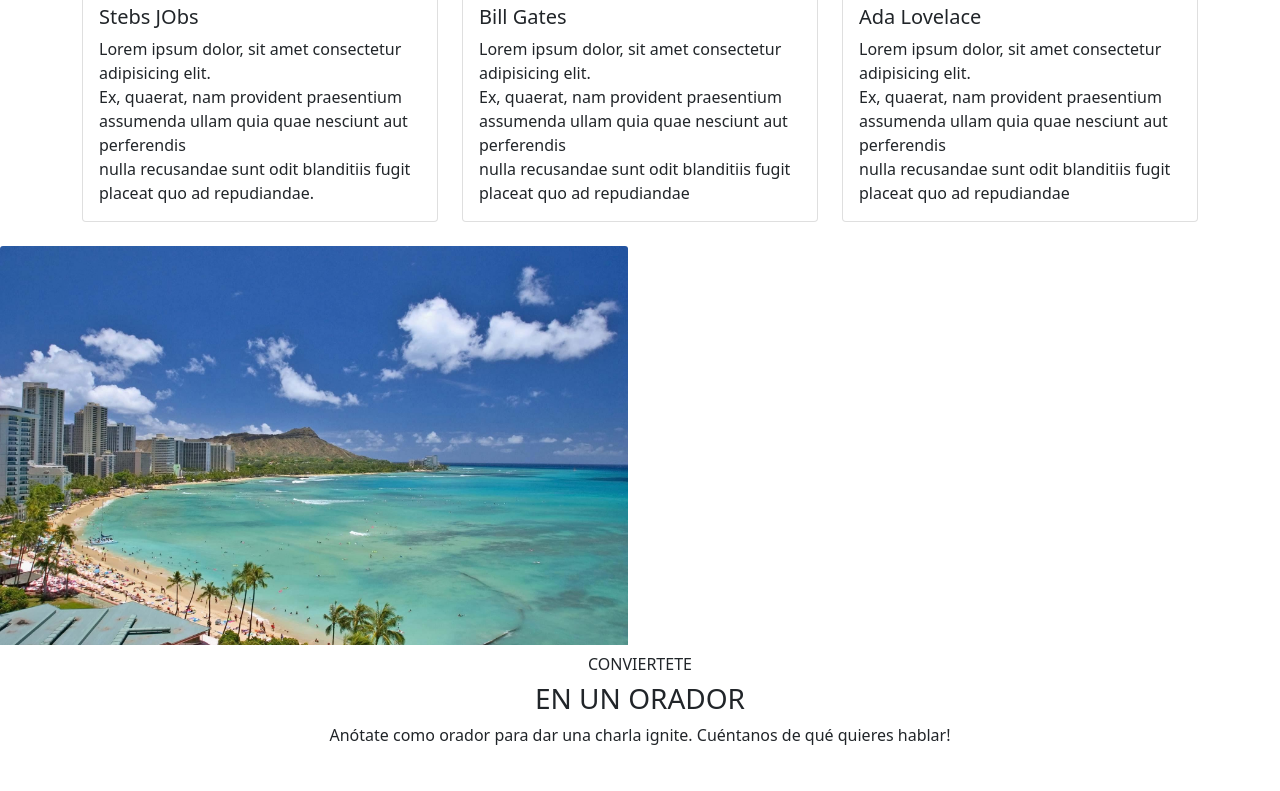
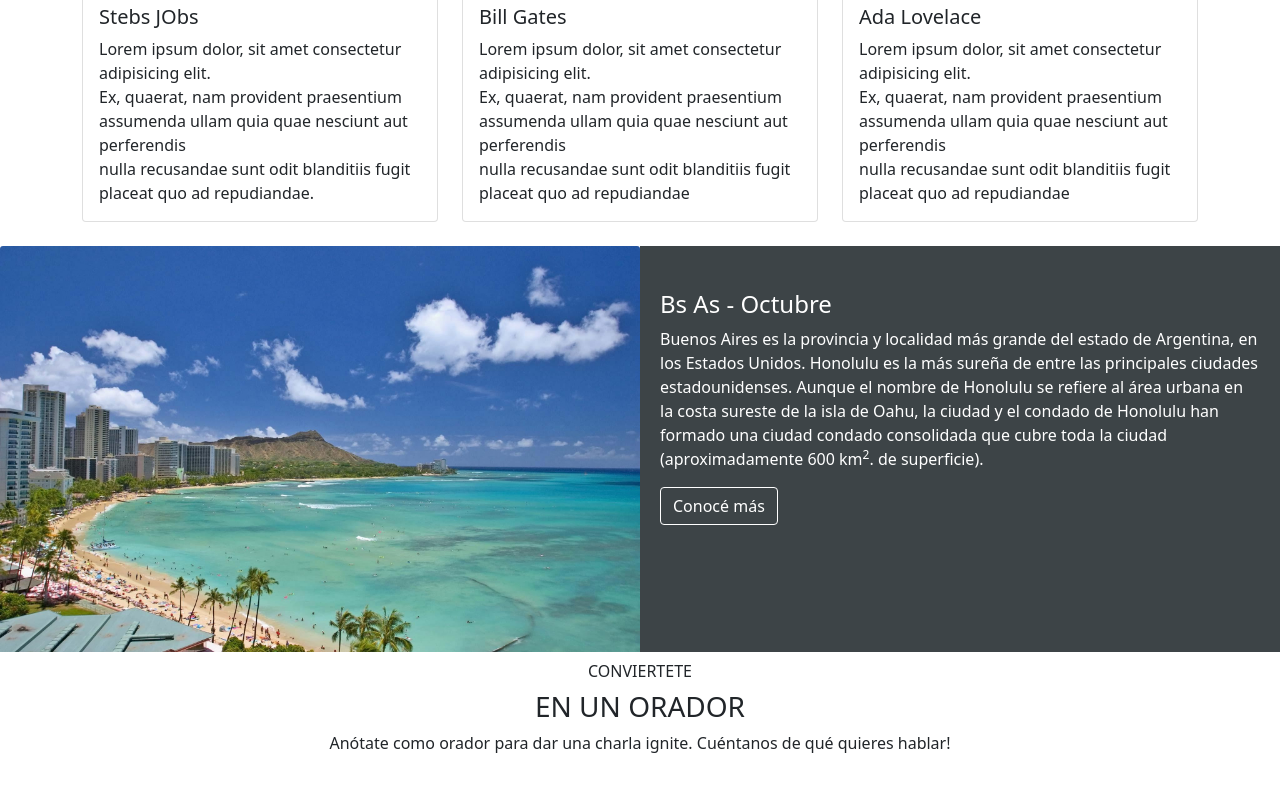
Before and after one commit to CHICHE75/ConfBsAs, a plain HTML site: page integradorSosaFabricio.html in a window 1280 px wide. Shown: the part 1214-2005 px from the top of the page. Drawn offline with nearby package versions, Linux system fonts and the light colour scheme; files that its build step writes are made by us from their sources.

Commit message:
Add files via upload

```diff
--- a/styles.css
+++ b/styles.css
@@ -125,3 +125,16 @@ h6.text-center {
         background-color: red;
         color: white;
     }
+
+
+    /* Estilos para honolulu */
+    .divDoble .col-6.d-inline.divDoble {
+        background-color: #3d4447; /* Color de fondo gris */
+        padding: 20px;
+
+    }
+
+    .divDoble .col-6 {
+        margin: 0;
+        padding: 0;
+    }
```
